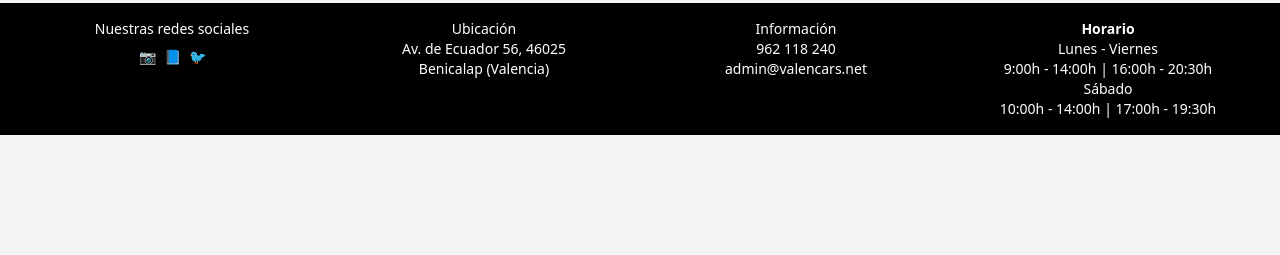
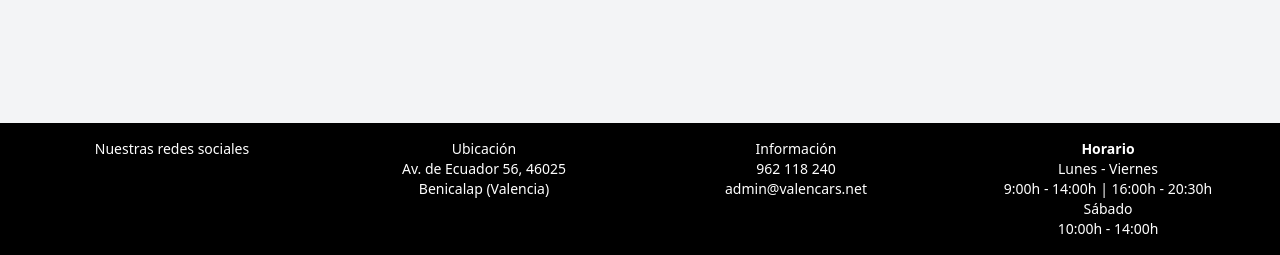
Before and after one commit to rajnaroc/VALENCARS, a Python web app: template src/templates/catalogo.html in a window 1280 px wide. Shown: the part 545-800 px from the top of the page. Run offline with Jinja, Linux system fonts and the light colour scheme; the template is opened without the code that fills it, so the values that code supplies are empty; some libraries are stand-ins or nearby versions.

Commit message:
modificacion del catalogo

```diff
--- a/src/templates/catalogo.html
+++ b/src/templates/catalogo.html
@@ -23,7 +23,7 @@
     </header>
         <div class="flex">
             <!-- Filtros -->
-            <aside class="w-1/4 bg-gray-300 p-4 rounded-lg">
+            <aside class="w-1/4 bg-gray-300 p-4">
                 <h2 class="text-lg font-semibold">Filtros</h2>
                 <div class="mt-4 space-y-4">
                     <div class="p-2 rounded">
@@ -52,7 +52,6 @@
                     </div>
                 </div>
             </aside>
-
             <!-- Catálogo -->
             <main class="w-3/4 p-4">
                 <h2 class="text-2xl font-bold mb-4 text-center">Concesionario de coches de segunda mano</h2>
@@ -60,7 +59,7 @@
                     <!-- Producto -->
                     <div class="bg-white p-4 rounded-lg shadow text-center border" repeat="9">
                         <div class="relative">
-                            <img src="car-placeholder.jpg" alt="Coche" class="rounded-lg">
+                            <img src="../public/img/foto.jpg" alt="Coche" class="rounded-lg">
                             <span class="absolute top-2 right-2 bg-blue-600 text-white text-sm px-2 py-1 rounded">14.900€</span>
                         </div>
                         <p class="mt-2 font-semibold">DACIA Sandero Stepway Expression TCe CVT</p>
@@ -70,14 +69,14 @@
             </main>
         </div>
         <!-- Footer -->
-        <footer class="bg-black p-4 mt-6 text-center">
+        <footer class="fixed bottom-0 left-0 w-full bg-black text-white text-center p-4">
             <div class="grid grid-cols-4 text-sm">
                 <div class="text-white">
                     <h1>Nuestras redes sociales</h1>
-                    <div class="flex justify-center space-x-2 mt-2">
-                        <span>📷</span>
-                        <span>📘</span>
-                        <span>🐦</span>
+                    <div class="flex justify-center space-x-2 mt-2 ">
+                        <i class="fa-brands fa-whatsapp" style="color: #ffffff;"></i>
+                        <i class="fa-brands fa-instagram" style="color: #ffffff;"></i>
+                        <i class="fa-brands fa-facebook" style="color: #ffffff;"></i>
                     </div>
                 </div>
                 <div class="text-white">
@@ -95,7 +94,7 @@
                     <p>Lunes - Viernes</p>
                     <p>9:00h - 14:00h | 16:00h - 20:30h</p>
                     <p>Sábado</p>
-                    <p>10:00h - 14:00h | 17:00h - 19:30h</p>
+                    <p>10:00h - 14:00h</p>
                 </div>
             </div>
             </div>
```
Also changed, not shown: src/public/img/foto.jpg (added).
